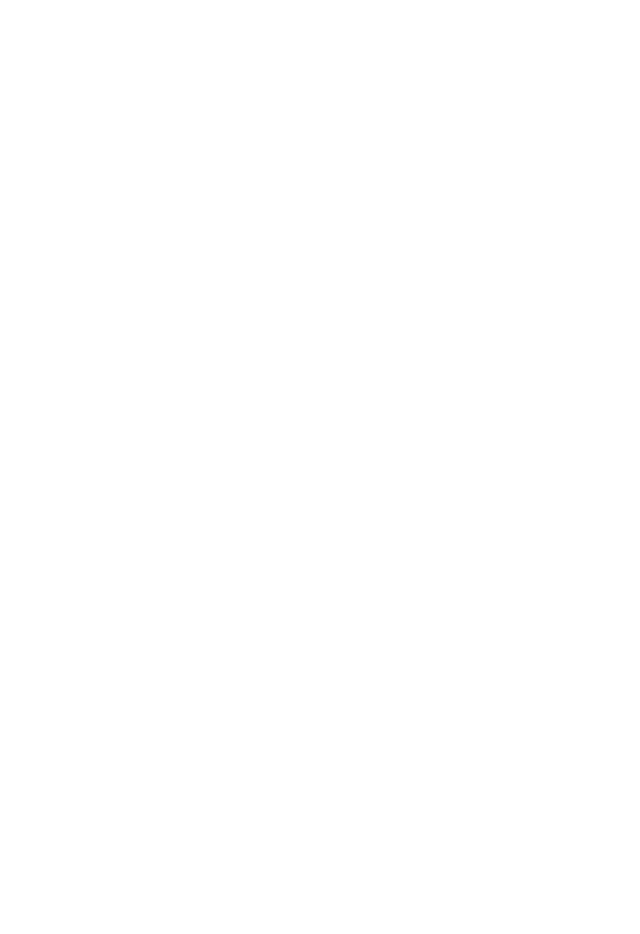
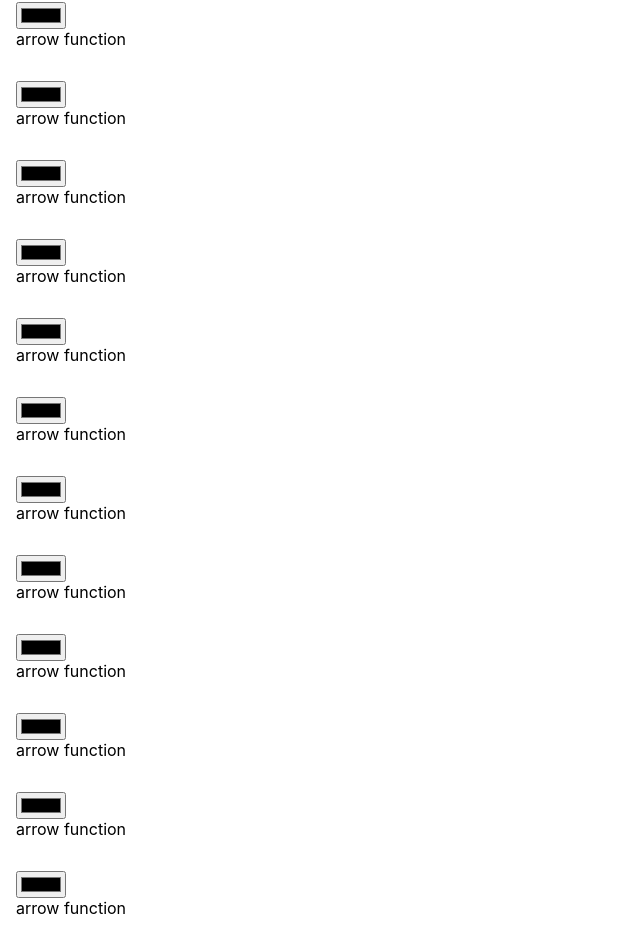
Before and after one commit to FX-KNUT/fc-, a Next.js app in the folder frontend/: page / in a window 1280 px wide. Shown: the part 197-1131 px from the top of the page, without its empty margins (0-640 px from the left). Before the commit the page ends 800 px from the top, so only its background shows below. Built offline with nearby package versions, Linux system fonts and the light colour scheme.

Commit message:
reusable component - modal, scroll 개선 필요

```diff
--- /dev/null
+++ b/frontend/components/Reusable/t_fx__modal.jsx
@@ -0,0 +1,30 @@
+import ReactDOM from "react-dom";
+import styles from "../../styles/t_fx_comp.module.css";
+import Card from "./t_fx__card";
+
+const T_fx__modal = ({ children, is_show, fn_on_close }) => {
+  return (
+    is_show &&
+    ReactDOM.createPortal(
+      <div className={styles.comp_modal_wrapper} onClick={() => fn_on_close()}>
+        <div
+          className={styles.comp_modal_content}
+          onClick={(e) => {
+            e.stopPropagation();
+          }}
+        >
+          <div
+            className={styles.comp_modal_btn_close}
+            onClick={() => fn_on_close()}
+          >
+            X
+          </div>
+          <Card>{children}</Card>
+        </div>
+      </div>,
+      document.getElementById("modal")
+    )
+  );
+};
+
+export default T_fx__modal;
--- a/frontend/pages/_app.js
+++ b/frontend/pages/_app.js
@@ -5,6 +5,7 @@
   return (
     <Layout>
       <Component {...pageProps} />
+      <div id="modal"></div>
     </Layout>
   );
 }
--- a/frontend/pages/index.js
+++ b/frontend/pages/index.js
@@ -1,13 +1,82 @@
+import { useState } from "react";
 import Card from "../components/Reusable/t_fx__card";
+import Modal from "../components/Reusable/t_fx__modal";
 
 export default function Home() {
+  const [is_show, set_is_show] = useState(false);
+
+  const fn_on_close = () => {
+    set_is_show(false);
+  };
   return (
-    <div>
+    <div id="root">
       <h1>Welcome to Fc</h1>
+      <button onClick={() => set_is_show(true)}>Open modal</button>
       <Card>
         <input type="color" />
         <div>arrow function</div>
       </Card>
+      <Card>
+        <input type="color" />
+        <div>arrow function</div>
+      </Card>
+      <Card>
+        <input type="color" />
+        <div>arrow function</div>
+      </Card>
+      <Card>
+        <input type="color" />
+        <div>arrow function</div>
+      </Card>
+      <Card>
+        <input type="color" />
+        <div>arrow function</div>
+      </Card>
+      <Card>
+        <input type="color" />
+        <div>arrow function</div>
+      </Card>
+      <Card>
+        <input type="color" />
+        <div>arrow function</div>
+      </Card>
+      <Card>
+        <input type="color" />
+        <div>arrow function</div>
+      </Card>
+      <Card>
+        <input type="color" />
+        <div>arrow function</div>
+      </Card>
+      <Card>
+        <input type="color" />
+        <div>arrow function</div>
+      </Card>
+      <Card>
+        <input type="color" />
+        <div>arrow function</div>
+      </Card>
+      <Card>
+        <input type="color" />
+        <div>arrow function</div>
+      </Card>
+      <Card>
+        <input type="color" />
+        <div>arrow function</div>
+      </Card>
+
+      <Modal is_show={is_show} fn_on_close={fn_on_close}>
+        <div>
+          <input type="color" />
+          <input type="color" />
+          <input type="color" />
+          <input type="color" />
+          <input type="color" />
+          <input type="color" />
+          <input type="color" />
+          <input type="color" />
+        </div>
+      </Modal>
     </div>
   );
 }
--- a/frontend/styles/t_fx_comp.module.css
+++ b/frontend/styles/t_fx_comp.module.css
@@ -1,3 +1,36 @@
 .comp_card {
   padding: 1rem;
 }
+
+.comp_modal_wrapper {
+  position: fixed;
+  top: 0;
+  bottom: 0;
+  right: 0;
+  left: 0;
+  display: flex;
+  justify-content: center;
+  align-items: center;
+  background-color: rgba(0, 0, 0, 0.8);
+}
+
+.comp_modal_content {
+  position: relative;
+  display: flex;
+  justify-content: center;
+  align-items: center;
+  background-color: hsl(0, 0%, 100%);
+  width: 40%;
+  height: 50%;
+  border-radius: 12px;
+  scrollbar-width: 0;
+}
+
+.comp_modal_btn_close {
+  position: absolute;
+  top: 4%;
+  right: 4%;
+  cursor: pointer;
+  font-size: 1.25rem;
+  font-weight: 700;
+}
```
